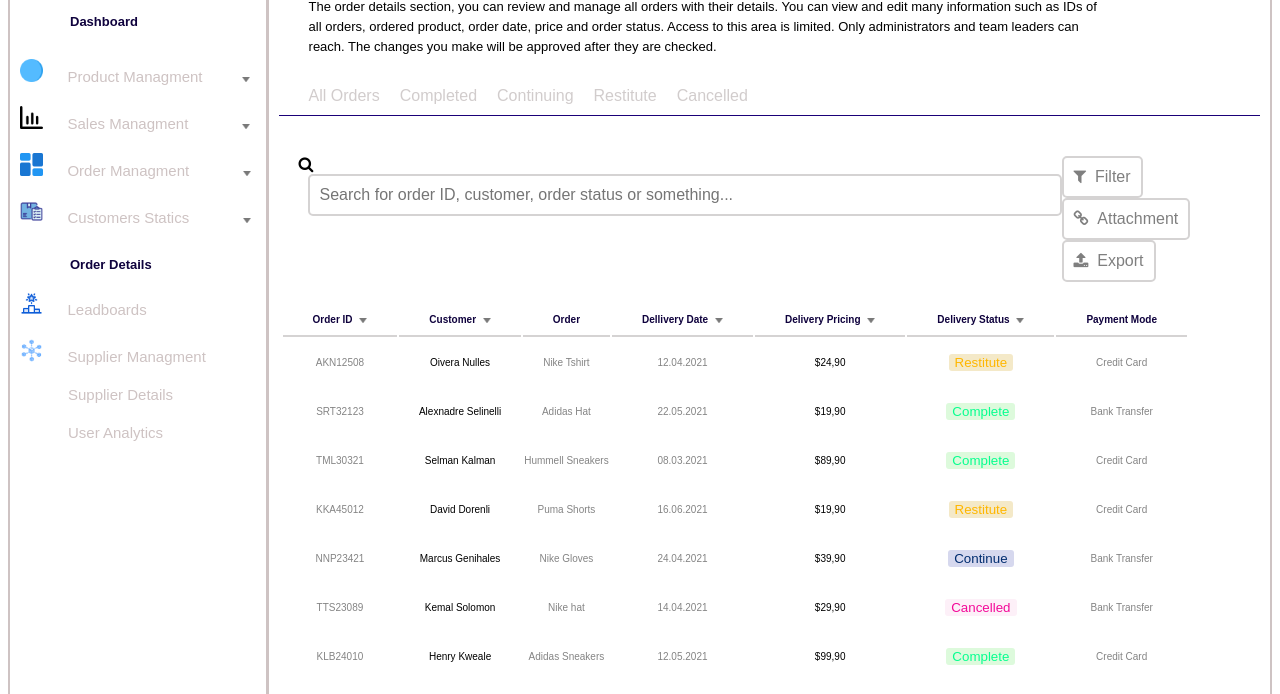
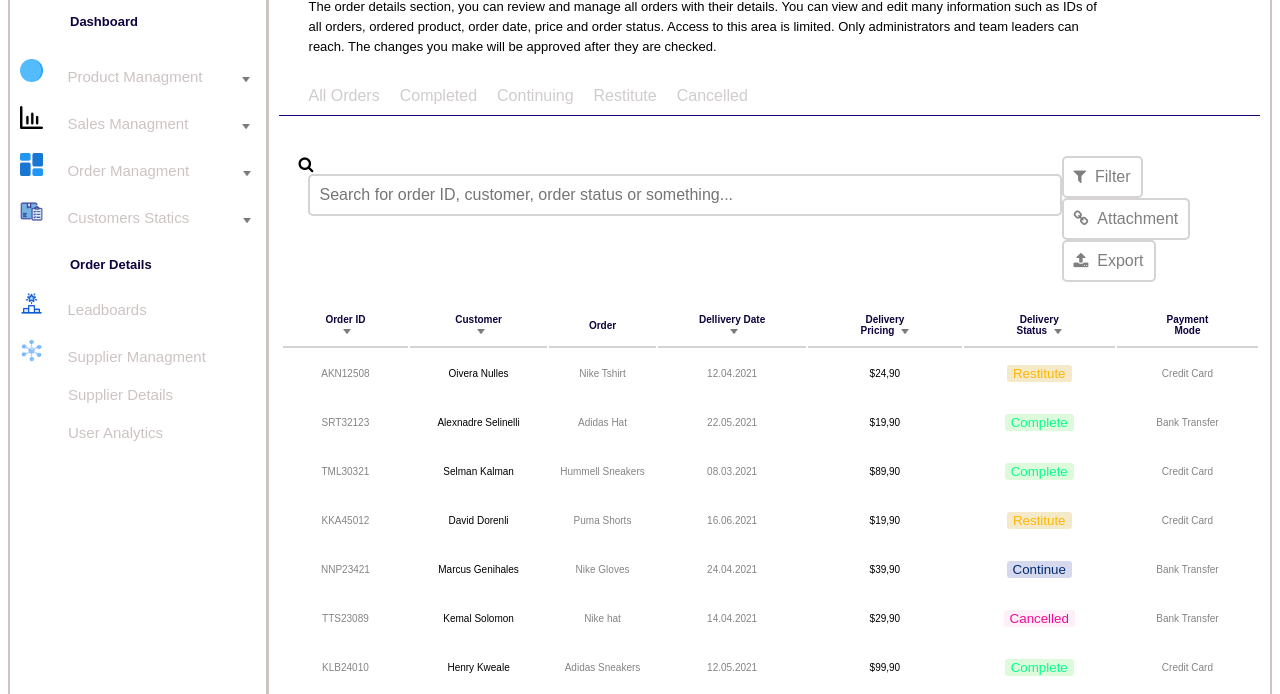
Before and after one commit to kk-1811/training-day-4-5, a plain HTML site: page index.html in a window 1280 px wide. Shown: the part 106-800 px from the top of the page. Drawn offline with Linux system fonts and the light colour scheme.

Commit message:
Update styles.css

```diff
--- a/styles.css
+++ b/styles.css
@@ -449,7 +449,7 @@ table{
 
 .table th{
   color: rgb(15, 2, 61);
-  padding: 0px 30px 10px 30px;
+  padding: 0px 40px 10px 40px;
   border-bottom: 2px solid rgb(213, 211, 211);
   text-align: center;
 }
```
